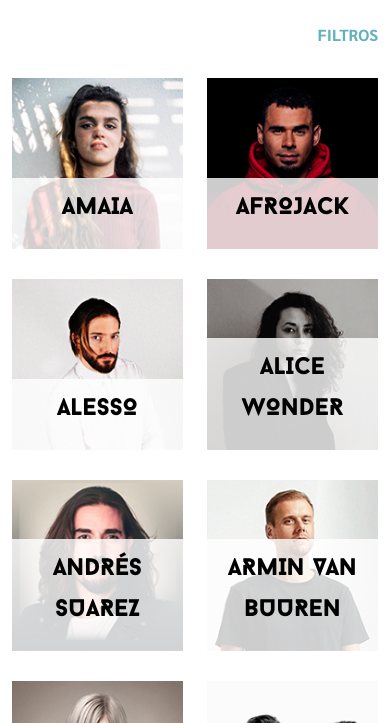
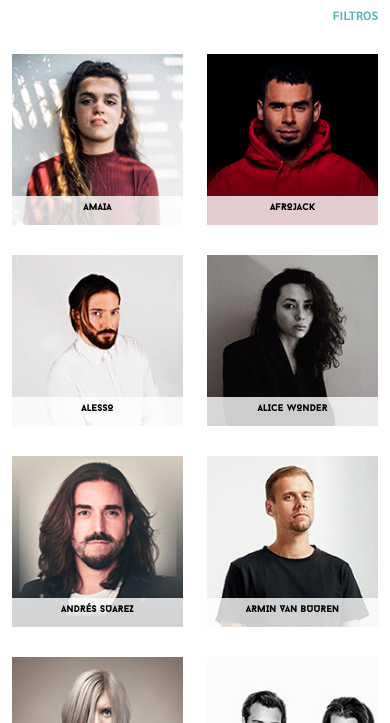
Before and after one commit to Mariso8/alshfestival, a plain HTML site: page artistas.html in a window 390 px wide. Shown: the part 145-868 px from the top of the page. Drawn offline with Linux system fonts and the light colour scheme.

Commit message:
Últimas correcciones

```diff
--- a/artistas.html
+++ b/artistas.html
@@ -79,14 +79,14 @@
         <div id='filtros_artistas'>
           <div class="row justify-content-start">
             <div class="col-md-3 col-sm-6 col-12 filtro">
-              <b class="titulo_filtro">NACIONALIDAD</b><br>
+              <b class="titulo_filtro">NACIONALIDAD</b>
               <ul class='opciones_filtro unstyled_list'>
                 <li class='opcion_filtro'><input type='radio' name='nacionalidad' class='radio_filtro nacionalidad' value='local' id='filtro_local'><label for='filtro_local'>LOCAL</label></li>
                 <li class='opcion_filtro'><input type='radio' name='nacionalidad' class='radio_filtro nacionalidad' value='internacional' id='filtro_internacional'><label for='filtro_internacional'>INTERNACIONAL</label></li>
               </ul>
             </div>
             <div class="col-md-3 col-sm-6 col-12 filtro">
-              <b class="titulo_filtro">GÉNERO MUSICAL</b><br>
+              <b class="titulo_filtro">GÉNERO MUSICAL</b>
               <ul class='opciones_filtro unstyled_list'>
                 <li class='opcion_filtro'><input type='radio' name='genero' class='radio_filtro genero' value='indie-pop' id='filtro_indie-pop'><label for='filtro_indie-pop'>INDIE-POP</label></li>
                 <li class='opcion_filtro'><input type='radio' name='genero' class='radio_filtro genero' value='indie-rock' id='filtro_indie-rock'><label for='filtro_indie-rock'>INDIE-ROCK</label></li>
@@ -97,7 +97,7 @@
               </ul>
             </div>
             <div class="col-md-3 col-sm-6 col-12 filtro">
-              <b class="titulo_filtro">UN DÍA CONCRETO</b><br>
+              <b class="titulo_filtro">UN DÍA CONCRETO</b>
               <ul class='opciones_filtro unstyled_list'>
                 <li class='opcion_filtro'><input type='radio' name='dia' class='radio_filtro dia' value='1' id='filtro_1'><label for='filtro_1'>PRIMER DÍA (5 AGOSTO 21)</label></li>
                 <li class='opcion_filtro'><input type='radio' name='dia' class='radio_filtro dia' value='2' id='filtro_2'><label for='filtro_2'>SEGUNDO DÍA (6 AGOSTO 21)</label></li>
@@ -106,7 +106,7 @@
               </ul>
             </div>
             <div class="col-md-3 col-sm-6 col-12 filtro">
-              <b class="titulo_filtro">ESCENARIOS</b><br>
+              <b class="titulo_filtro">ESCENARIOS</b>
               <ul class='opciones_filtro unstyled_list'>
                 <li class='opcion_filtro'><input type='radio' name='escenario' class='radio_filtro escenario' value='solo' id='filtro_solos'><label for='filtro_solos'>ALONE IN THE LIGHT (SOLOS)</label></li>
                 <li class='opcion_filtro'><input type='radio' name='escenario' class='radio_filtro escenario' value='grupos' id='filtro_grupos'><label for='filtro_grupos'>BETTER TOGETHER (GRUPOS)</label></li>
--- a/css/responsive.css
+++ b/css/responsive.css
@@ -1,9 +1,17 @@
 /* HASTA SM */
 @media (max-width: 575px) {
 	/* GLOBAL */
+		body{
+			font-size: 12px;
+			line-height: 1.5;
+		}
 		main{
 			padding-top: 70px;
 		}
+		/* login modal */
+			#login_modal_popup{
+				top: 70px;
+			}
 	/* HEADER */
 		header{
 			padding: 10px 0px;
@@ -32,6 +40,10 @@
 			#aplicar_filtro{
 				margin-bottom: 20px;
 			}
+			.nombre_artista{
+				font-size: 0.8em;
+				padding: 5px 0px 10px 0px;
+			}
 	/* ARTISTA */
 		#desc_ultimo_artista_holder.holder_artista_borde{
 			border: 0px;
@@ -40,6 +52,16 @@
 
 /* HASTA MD */
 @media (max-width: 767px) {
+	/* COMMON */
+		/* login modal */
+			#login_modal_popup{
+				padding: 30px 10px;
+			}
+		/* cookies modal */
+			#cookies_modal_popup{
+				padding: 30px 10px;
+			}
+
 	/* HOME */
 		#horarios_home #button_horarios_home{
 			background: var(--turquesa);
--- a/css/styles.css
+++ b/css/styles.css
@@ -221,7 +221,7 @@
 		margin: 30px 0px;
 	}
 
-	/* login modal */
+	/* cookies modal */
 	#cookies_modal{
 		display: block;
 		position: fixed;
@@ -336,6 +336,7 @@
 		left: 0;
 		width: 100%;
 		height: 100vh;
+    	overflow: auto;
 		background: var(--blanco);
 	}
 	#menu_open_holder{
@@ -700,6 +701,7 @@
 	}
 	.titulo_filtro{
 		display: block;
+		margin-top: 10px;
 		padding: 5px 0px;
 		text-align: center;
 	}
--- a/js/scripts.js
+++ b/js/scripts.js
@@ -165,6 +165,12 @@ function aplicar_filtros(){
 			}
 		}
 
+	toggle_filtros();
+
+	// Scroll arriba
+	document.body.scrollTop = 0; // Para Safari
+  	document.documentElement.scrollTop = 0; // Para Chrome, Firefox, IE y Opera
+
 }
 function limpiar_filtros(){
 	// Todos los filtros
```
Also changed, not shown: img/_main_banner_desktop.jpg (deleted), 2 other files.
